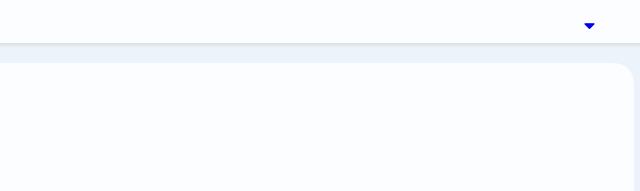
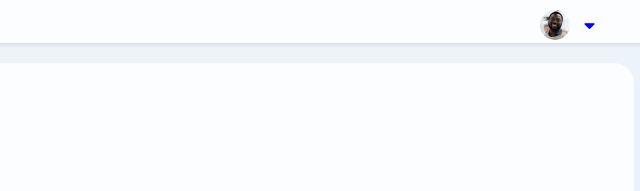
Before and after one commit to Samwell10/hostelportal, a plain HTML site: page index.html in a window 1280 px wide. Shown: the top 191 px of the page, 636-1276 px from the left. Drawn offline with Linux system fonts and the light colour scheme; files whose address does not match are found by name.

Commit message:
Update style.css

```diff
--- a/css/style.css
+++ b/css/style.css
@@ -118,7 +118,7 @@ header{
     height: 30px;
 }
 .user-img{
-    background: url(image/image-jonathan.jpg) no-repeat center center;
+    background: url(../image/image-jonathan.jpg) no-repeat center center;
     -webkit-background-size: cover;
     -moz-background-size:cover;
     -o-background-size:cover;
```
